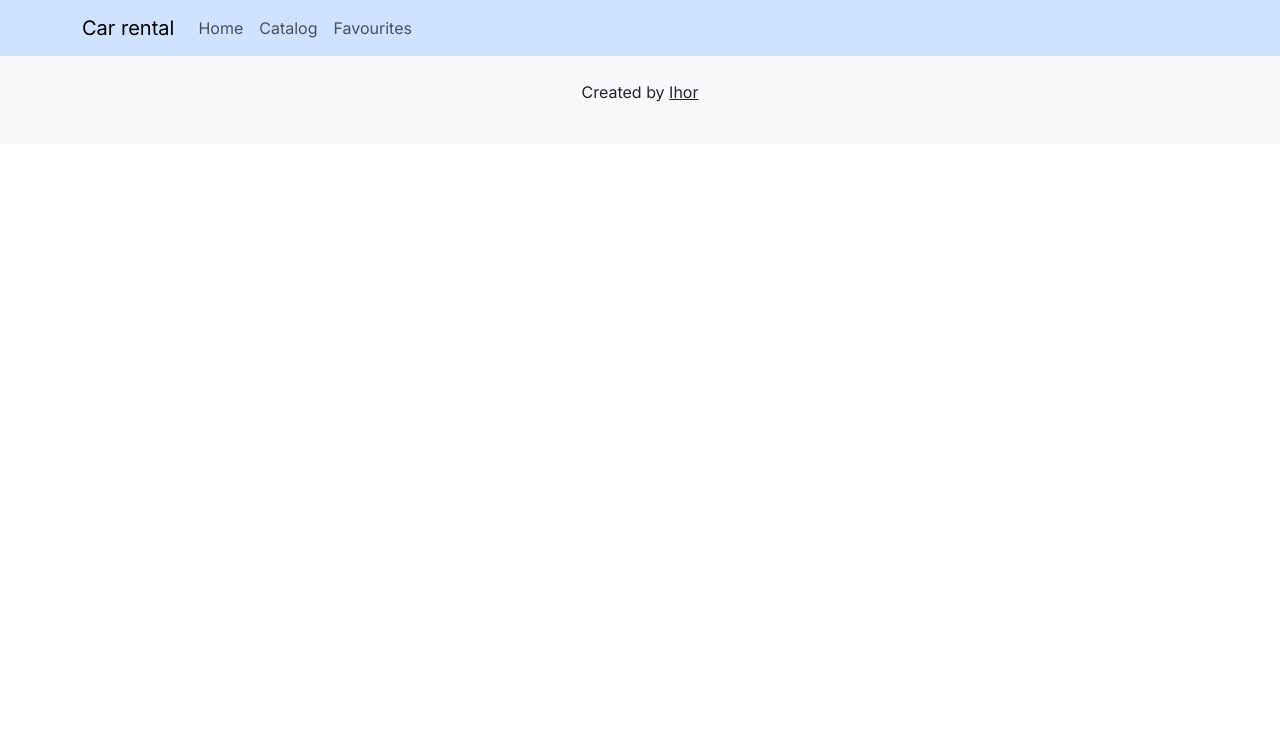
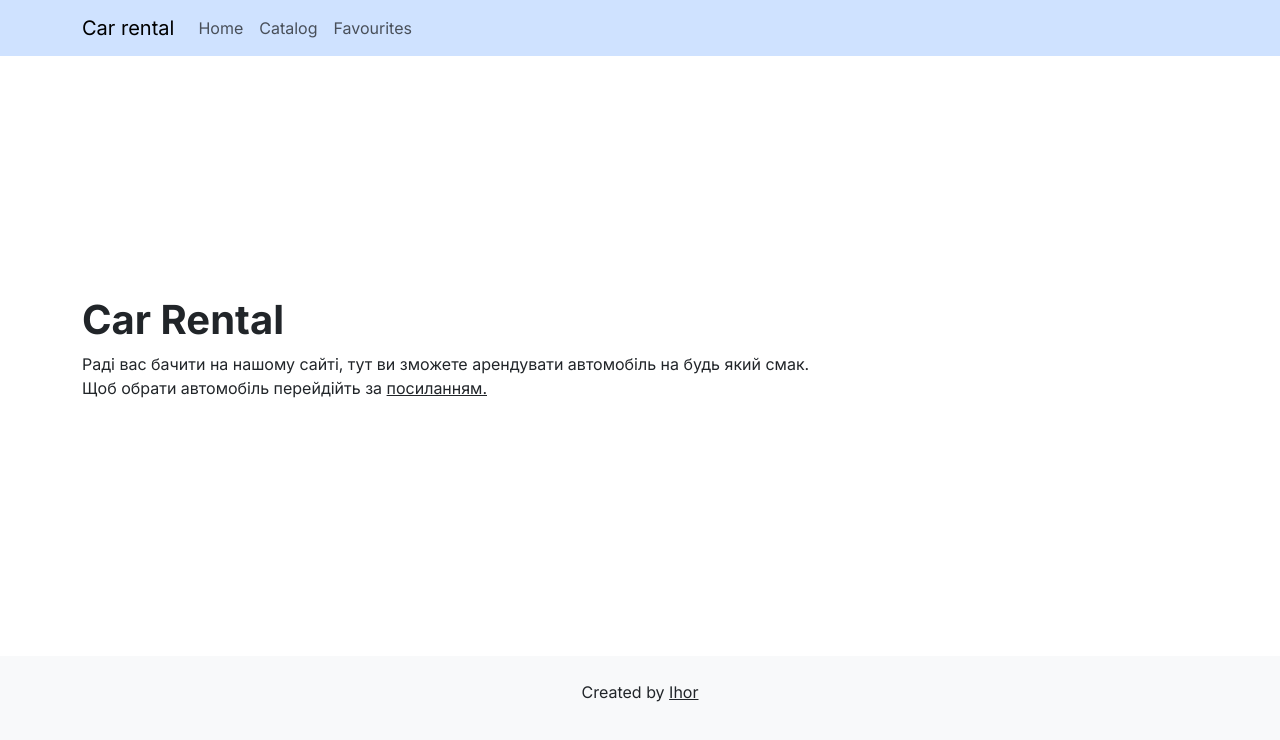
Before and after one commit to nsihor/car-rental, a React (Create React App) app: page /car-rental/favorites in a window 1280 px wide. Shown: the top 740 px of the page. Built offline with nearby package versions, Linux system fonts and the light colour scheme.

Commit message:
Add MainPage

```diff
--- /dev/null
+++ b/src/components/Hero/Hero.jsx
@@ -0,0 +1,15 @@
+import Container from "react-bootstrap/Container";
+import {Link} from "react-router-dom";
+
+const Hero = () => (
+    <div className='d-flex align-items-center' style={{height: '75vh'}}>
+        <Container>
+            <h1 className='h1 fw-bold'>Car Rental</h1>
+            <p>Раді вас бачити на нашому сайті, тут ви зможете арендувати автомобіль на будь який смак.
+                <br/>Щоб обрати автомобіль перейдійть за{" "}
+                <Link className='link-dark' to={'/catalog'}>посиланням.</Link></p>
+        </Container>
+    </div>
+)
+
+export default Hero;
--- a/src/pages/Main/MainPage.jsx
+++ b/src/pages/Main/MainPage.jsx
@@ -1,3 +1,4 @@
-const MainPage = () => {}
+import Hero from "../../components/Hero/Hero"
+const MainPage = () => <Hero/>
 
 export default MainPage;
```
